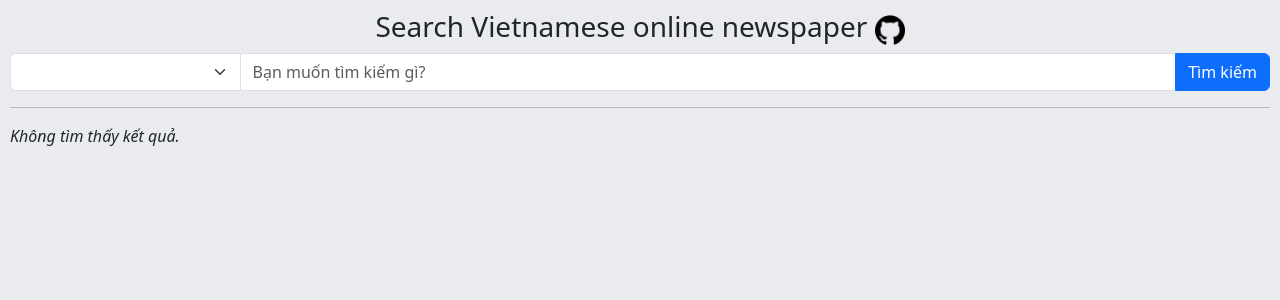
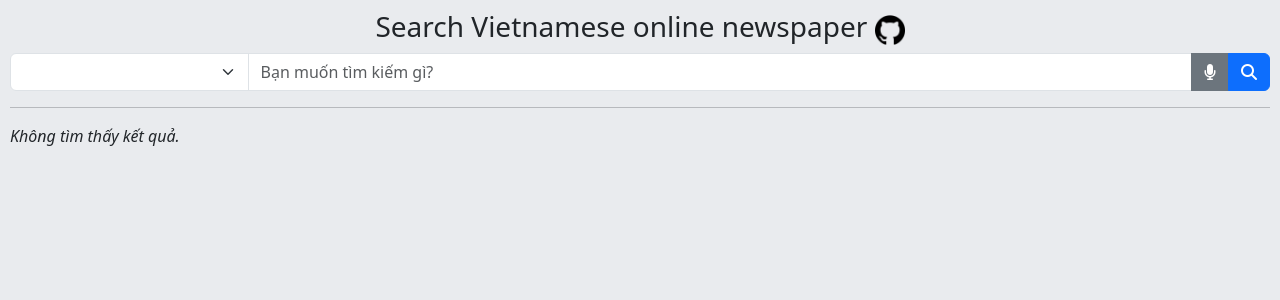
Before and after one commit to Justinianus2001/crawl-newspaper, a Flask app: template src/templates/index.html in a window 1280 px wide. Shown: the top 300 px of the page. Run offline with Flask 2, Linux system fonts and the light colour scheme; the template is opened without the code that fills it, so the values that code supplies are empty; parts of the project's set-up code (start-up, migrations or seed data) failed here and were passed over; some libraries are stand-ins or nearby versions.

Commit message:
[#8] Add voice search

```diff
--- a/app.py
+++ b/app.py
@@ -52,7 +52,7 @@ if os.getenv("ENV") == "local":
 
 @app.route("/", methods=["GET", "POST"])
 @cross_origin(origins="*")
-def dashboard():
+def search():
     # Get all posts
     result = elastic.es.search(index=os.getenv("ELASTIC_INDEX"),
                                query={"match_all": {}},
--- a/src/static/styles.css
+++ b/src/static/styles.css
@@ -14,6 +14,12 @@ a:hover {
 form {
     font-size: 115%;
     text-align: center;
+}
+
+.header {
+    background-color: #E9EBEE;
+    position: sticky;
+    top: 0;
 }
 
 .home {
--- a/src/templates/index.html
+++ b/src/templates/index.html
@@ -9,10 +9,14 @@
     <link rel="icon" type="image/x-icon" href="{{ url_for('static', filename = 'favicon.ico') }}">
     <link href="https://cdn.jsdelivr.net/npm/bootstrap@5.3.0-alpha1/dist/css/bootstrap.min.css" rel="stylesheet"
         integrity="sha384-GLhlTQ8iRABdZLl6O3oVMWSktQOp6b7In1Zl3/Jr59b6EGGoI1aFkw7cmDA6j6gD" crossorigin="anonymous">
+    <link rel="stylesheet" href="https://cdnjs.cloudflare.com/ajax/libs/font-awesome/6.3.0/css/all.min.css"
+        integrity="sha512-SzlrxWUlpfuzQ+pcUCosxcglQRNAq/DZjVsC0lE40xsADsfeQoEypE+enwcOiGjk/bSuGGKHEyjSoQ1zVisanQ=="
+        crossorigin="anonymous" referrerpolicy="no-referrer">
     <link type="text/css" rel="stylesheet" href="{{ url_for('static', filename = 'styles.css') }}">
 </head>
 
 <body>
+    <div class="header">
         <form action="/" method="POST">
             <h3>
                 Search Vietnamese online newspaper
@@ -31,12 +35,16 @@
                     {% endif %}
                     {% endfor %}
                 </select>
-            <input type="text" name="search" class="form-control input" aria-label="Input title"
+                <input type="text" name="search" id="search" class="form-control input" aria-label="Input title"
                     placeholder="Bạn muốn tìm kiếm gì?" value="{{ cur_search if cur_search != None }}">
-            <button class="btn btn-primary" type="submit">Tìm kiếm</button>
+                <button id="voice-search" class="btn btn-secondary" type="button" onclick="voiceSearch()">
+                    <i class="fa fa-microphone"></i>
+                </button>
+                <button class="btn btn-primary" type="submit"><i class="fa fa-search"></i></button>
             </div>
         </form>
         <hr>
+    </div>
     {% if records | length != 0 %}
     <i>Đã tìm thấy {{ size }} kết quả.</i>
     <br><br>
@@ -73,6 +81,41 @@
     <script src="https://cdn.jsdelivr.net/npm/bootstrap@5.2.3/dist/js/bootstrap.min.js"
         integrity="sha384-cuYeSxntonz0PPNlHhBs68uyIAVpIIOZZ5JqeqvYYIcEL727kskC66kF92t6Xl2V"
         crossorigin="anonymous"></script>
+    <script src="//ajax.googleapis.com/ajax/libs/jquery/1.9.1/jquery.min.js"></script>
+    <script type=text/javascript>
+        function voiceSearch() {
+            const button = document.getElementById("voice-search");
+            const input = document.getElementById("search");
+            const recognition = new webkitSpeechRecognition();
+
+            // Set the language for recognition
+            recognition.lang = "vi-VN";
+
+            // Start recognition when the button is clicked
+            recognition.start();
+            button.disabled = true;
+            button.classList.remove('btn-secondary');
+            button.classList.add('btn-danger');
+
+            // Listen for results
+            recognition.onresult = function(event) {
+                const lastResult = event.results.length - 1;
+                const result = event.results[lastResult][0].transcript;
+                input.value = result;
+                button.classList.remove('btn-danger');
+                button.classList.add('btn-secondary');
+                button.disabled = false;
+            };
+
+            // Listen for errors
+            recognition.onerror = function(event) {
+                console.error("Speech recognition error: ", event.error);
+                button.classList.remove('btn-danger');
+                button.classList.add('btn-secondary');
+                button.disabled = false;
+            };
+        }
+    </script>
 </body>
 
 </html>
```
Also changed, not shown: analyst.py (added, +27 -0 lines), README.md, requirements.txt (line endings or trailing spaces). Lines whose indentation alone changed are shown as unchanged.
